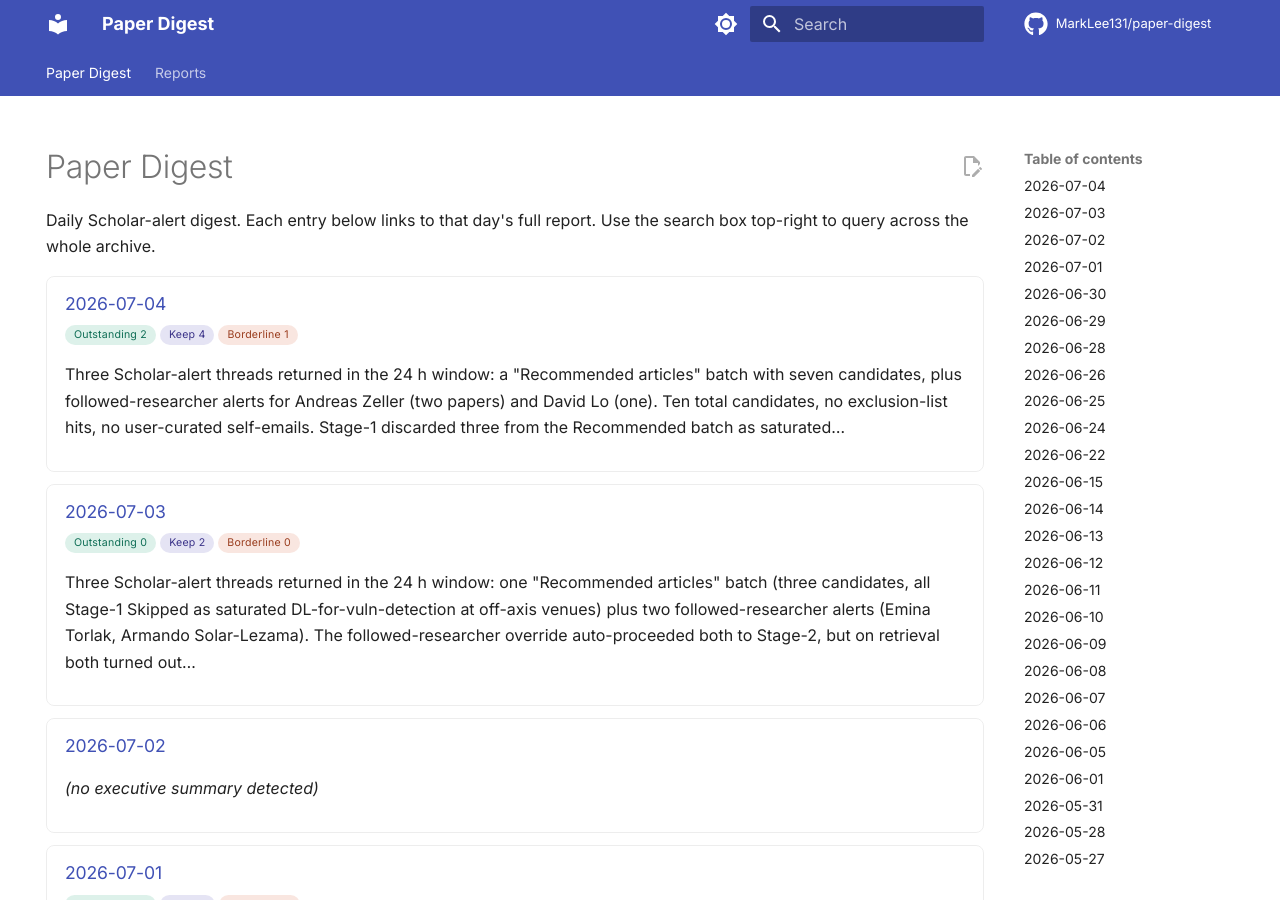
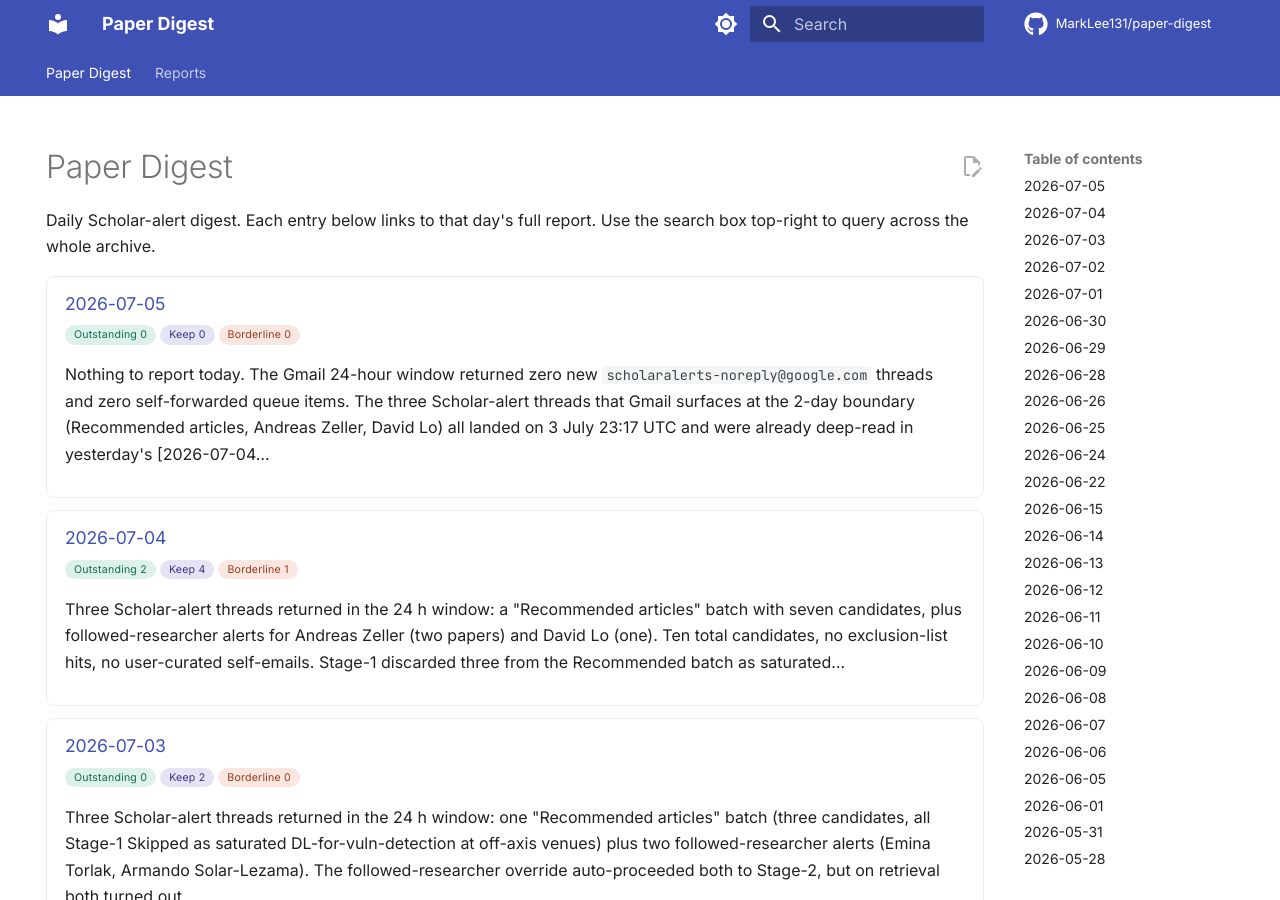
Before and after one commit to MarkLee131/paper-digest, an MkDocs documentation site: the page built from docs/index.md, in a window 1280 px wide and 900 px high. Built offline with MkDocs 1.6.1 and Material for MkDocs 9.7.7, drawn with Linux system fonts in a browser that asks for light colours; comment, search, counter and statistics services are not loaded.

Commit message:
digest: 2026-07-05 — 0 papers analysed (zero-yield alert window)

```diff
--- a/docs/index.md
+++ b/docs/index.md
@@ -9,6 +9,13 @@ hide:
 Daily Scholar-alert digest. Each entry below links to that day's full report. Use the search box top-right to query across the whole archive.
 
 <!-- BEGIN AUTO-INDEX -->
+<div class="digest-card" markdown>
+### [2026-07-05](reports/2026-07-05/index.md)
+<div class="meta"><span class="chip outstanding">Outstanding 0</span><span class="chip keep">Keep 0</span><span class="chip borderline">Borderline 0</span></div>
+
+Nothing to report today. The Gmail 24-hour window returned zero new `scholaralerts-noreply@google.com` threads and zero self-forwarded queue items. The three Scholar-alert threads that Gmail surfaces at the 2-day boundary (Recommended articles, Andreas Zeller, David Lo) all landed on 3 July 23:17 UTC and were already deep-read in yesterday's [2026-07-04…
+</div>
+
 <div class="digest-card" markdown>
 ### [2026-07-04](reports/2026-07-04/index.md)
 <div class="meta"><span class="chip outstanding">Outstanding 2</span><span class="chip keep">Keep 4</span><span class="chip borderline">Borderline 1</span></div>
```
Also changed, not shown: docs/reports/2026-07-05/index.md (added, +38 -0 lines), docs/reports/.pages, 1 other file.
